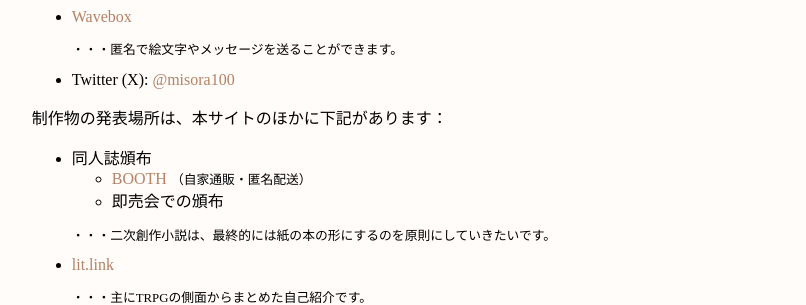
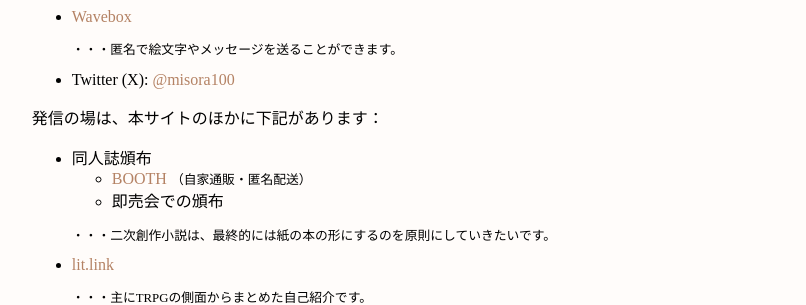
Before and after one commit to misora100/misora100.github.io, a Jekyll site: the page index.html, which Jekyll copies as it is, in a window 1280 px wide and 900 px high, scrolled down 1781 px. Shown: the part 150-455 px from the top of the window, without its empty margins (229-1035 px from the left). Built offline with Jekyll 4.4.1, drawn with Linux system fonts in a browser that asks for light colours; some web fonts are replaced.

Commit message:
Update index.html

```diff
--- a/index.html
+++ b/index.html
@@ -106,7 +106,7 @@
                 <div class="about_detail"><p>・・・匿名で絵文字やメッセージを送ることができます。</p></div>
             <li>Twitter (X): <a href="https://twitter.com/misora100">@misora100</a></li>
         </ul>
-        <p>制作物の発表場所は、本サイトのほかに下記があります：</p>
+        <p>発信の場は、本サイトのほかに下記があります：</p>
         <ul>
             <li>同人誌頒布</li>
             <ul>
```
